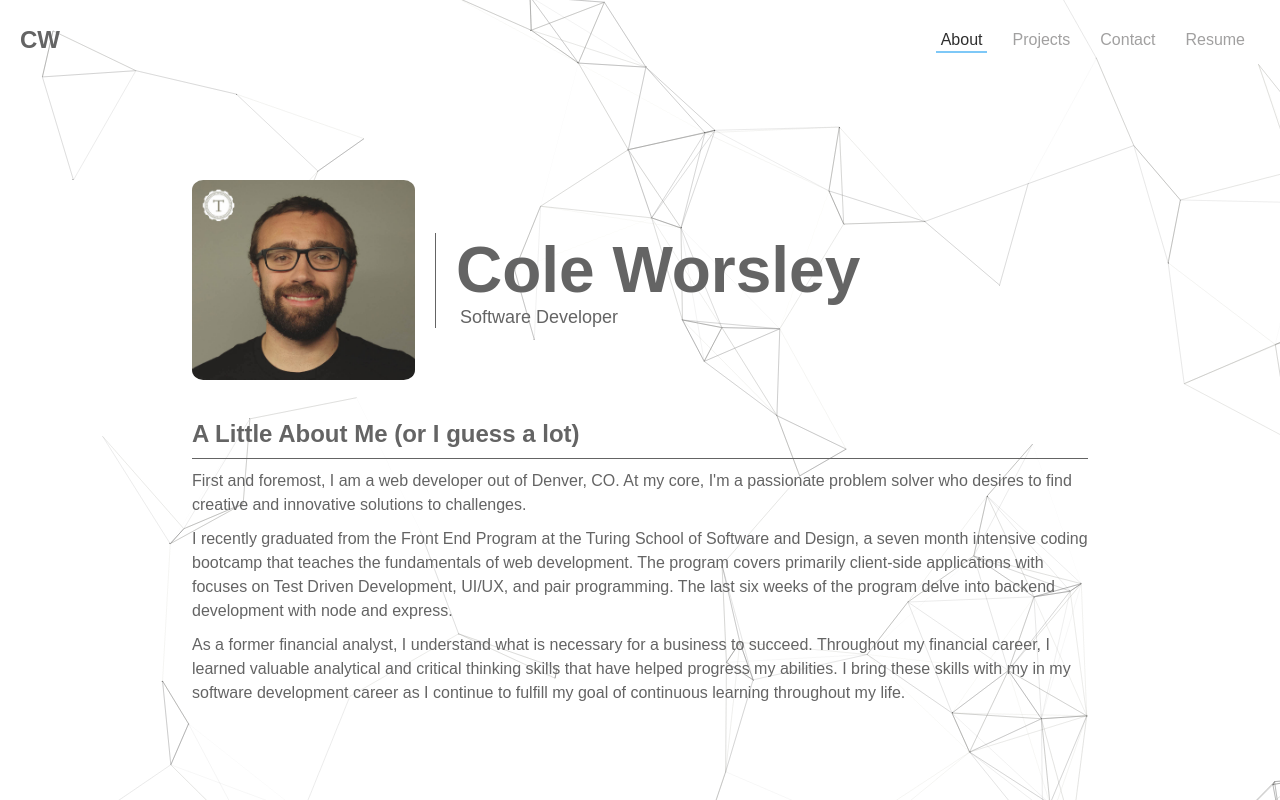
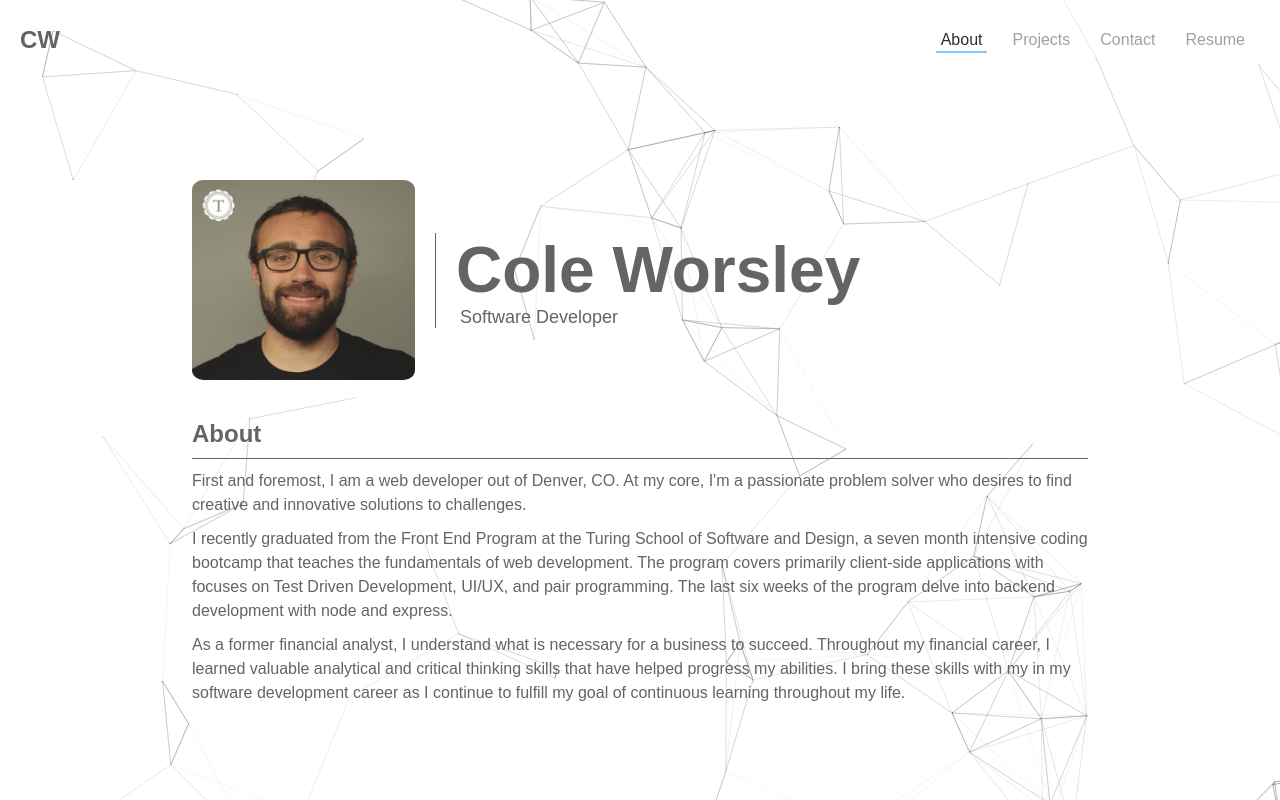
Before and after one commit to coleworsley/personal-site, a React (Create React App) app: page /about in a window 1280 px wide. Built offline with nearby package versions, Linux system fonts and the light colour scheme.

Commit message:
reconfigure Redirect and About

```diff
--- a/src/components/About/About.js
+++ b/src/components/About/About.js
@@ -16,7 +16,7 @@ const About = () => {
         </div>
       </header>
       <div className="about__content">
-        <h1 className="about__title">A Little About Me (or I guess a lot)</h1>
+        <h1 className="about__title">About</h1>
         <p className="about__paragraph">
           First and foremost, I am a web developer out of Denver, CO. At my core, I&apos;m a passionate problem solver who desires to find creative and innovative solutions to challenges.
         </p>
--- a/src/components/App/App.js
+++ b/src/components/App/App.js
@@ -15,6 +15,7 @@ class App extends Component {
   }
 
   render() {
+    console.log(process.env.PUBLIC_URL);
     return (
       <div className="app">
         <NavBar />
@@ -22,7 +23,11 @@ class App extends Component {
         <Route
           exact
           path="/"
-          render={() => <Redirect to={`${process.env.PUBLIC_URL}/about`} />}
+          render={() => (
+            <Redirect
+              from={`${process.env.PUBLIC_URL}/`}
+              to={`${process.env.PUBLIC_URL}/about`}
+            />)}
         />
         <Route exact path={`${process.env.PUBLIC_URL}/about`} component={About} />
         <Route exact path={`${process.env.PUBLIC_URL}/projects`} component={Projects} />
```
